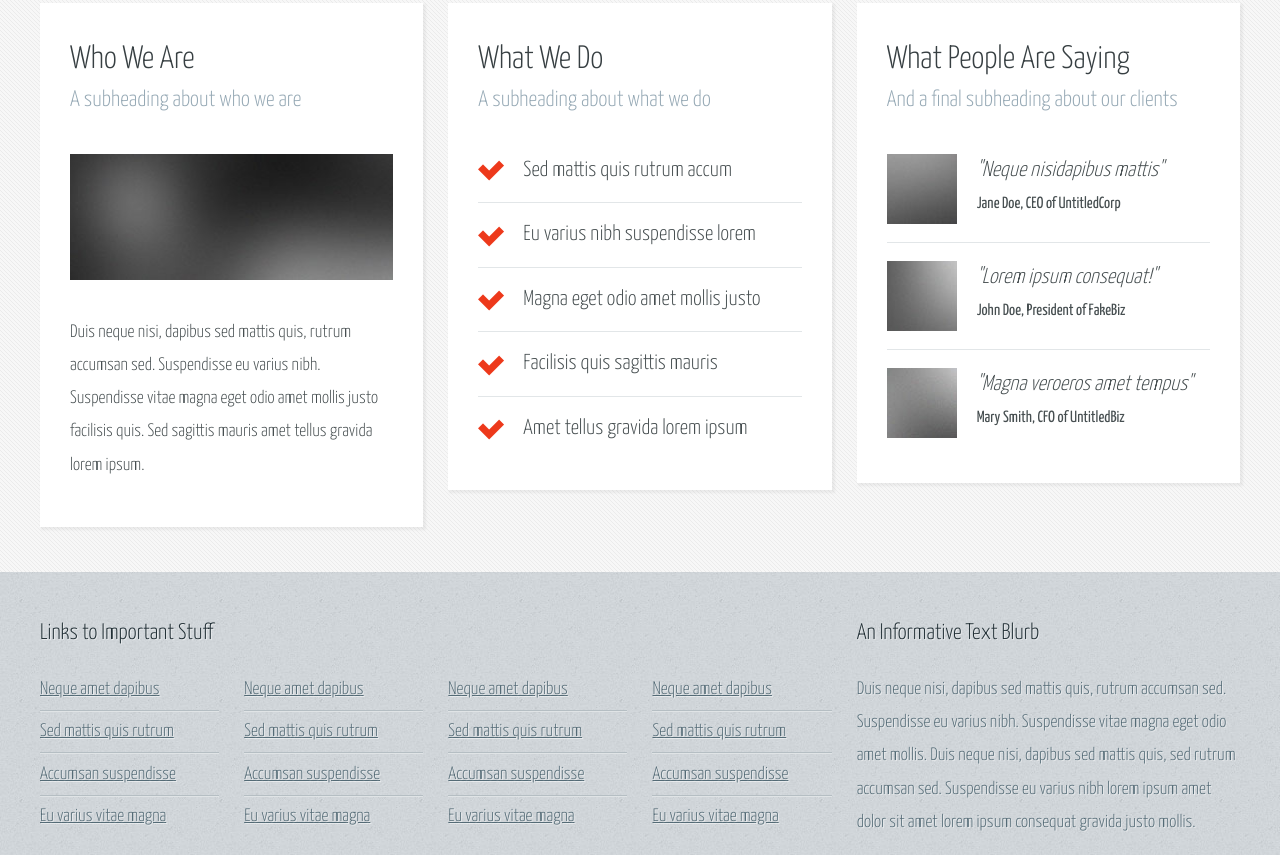
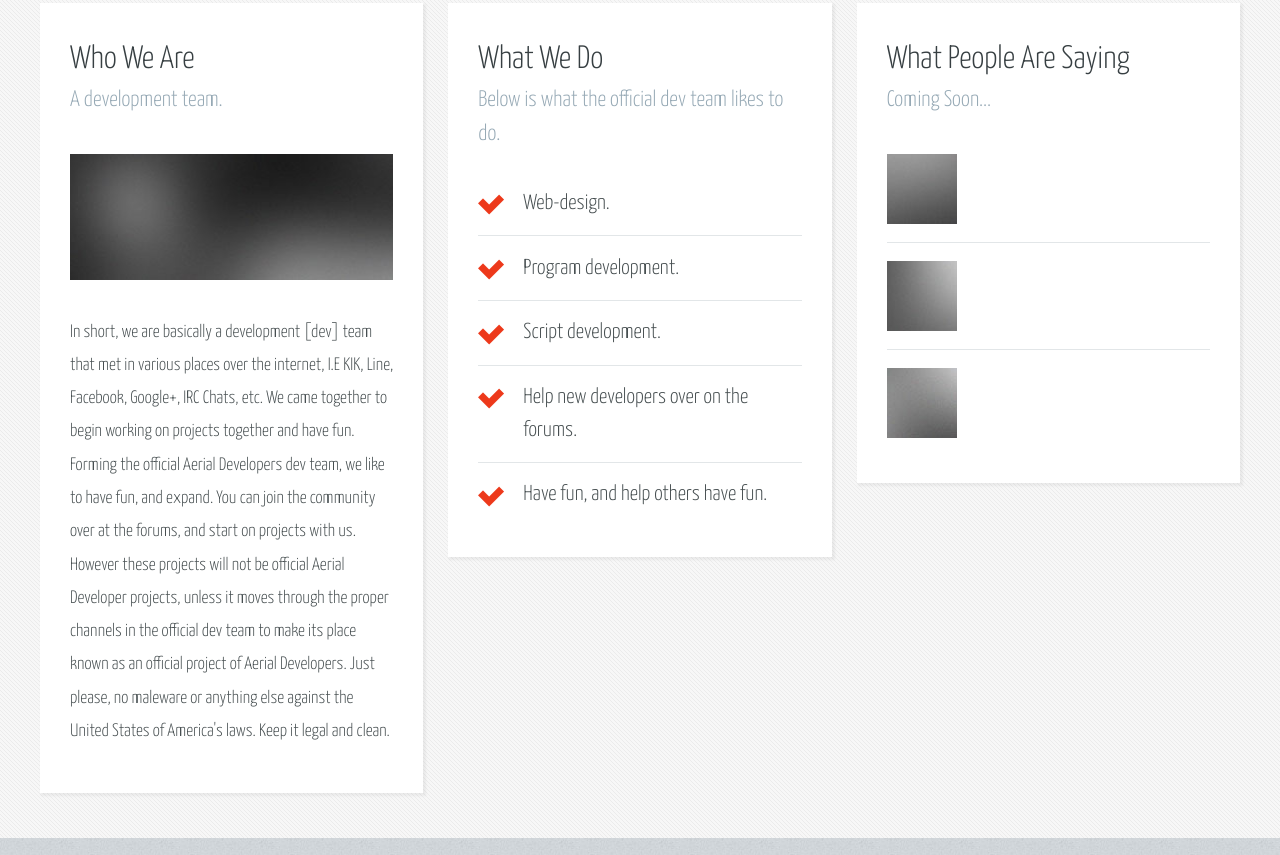
Before and after one commit to AlphaWolfe81/Website, a plain HTML site: page index.html in a window 1280 px wide. Shown: the part 899-1754 px from the top of the page. Drawn offline with Linux system fonts and the light colour scheme.

Commit message:
<(Updated the entire page, need to find some people to fix the "What people are saying" spot.)>

```diff
--- a/index.html
+++ b/index.html
@@ -137,13 +137,20 @@
 										<section>
 											<header>
 												<h2>Who We Are</h2>
-												<h3>A subheading about who we are</h3>
+												<h3>A development team.</h3>
 											</header>
 											<a href="#" class="feature-image"><img src="images/pic05.jpg" alt="" /></a>
 											<p>
-												Duis neque nisi, dapibus sed mattis quis, rutrum accumsan sed.
-												Suspendisse eu varius nibh. Suspendisse vitae magna eget odio amet mollis
-												justo facilisis quis. Sed sagittis mauris amet tellus gravida lorem ipsum.
+												In short, we are basically a development [dev] team that met in various places
+												over the internet, I.E KIK, Line, Facebook, Google+, IRC Chats, etc. We came
+												together to begin working on projects together and have fun. Forming the
+												official Aerial Developers dev team, we like to have fun, and expand.
+												You can join the community over at the forums, and start on projects with us.
+												However these projects will not be official Aerial Developer projects, unless
+												it moves through the proper channels in the official dev team to make its place
+												known as an official project of Aerial Developers. Just please, no maleware or
+												anything else against the United States of America's laws. Keep it legal and
+												clean.
 											</p>
 										</section>
 
@@ -154,14 +161,14 @@
 										<section>
 											<header>
 												<h2>What We Do</h2>
-												<h3>A subheading about what we do</h3>
+												<h3>Below is what the official dev team likes to do.</h3>
 											</header>
 											<ul class="check-list">
-												<li>Sed mattis quis rutrum accum</li>
-												<li>Eu varius nibh suspendisse lorem</li>
-												<li>Magna eget odio amet mollis justo</li>
-												<li>Facilisis quis sagittis mauris</li>
-												<li>Amet tellus gravida lorem ipsum</li>
+												<li>Web-design.</li>
+												<li>Program development.</li>
+												<li>Script development.</li>
+												<li>Help new developers over on the forums.</li>
+												<li>Have fun, and help others have fun.</li>
 											</ul>
 										</section>
 
@@ -172,23 +179,23 @@
 										<section>
 											<header>
 												<h2>What People Are Saying</h2>
-												<h3>And a final subheading about our clients</h3>
+												<h3>Coming Soon...</h3>
 											</header>
 											<ul class="quote-list">
 												<li>
 													<img src="images/pic06.jpg" alt="" />
-													<p>"Neque nisidapibus mattis"</p>
-													<span>Jane Doe, CEO of UntitledCorp</span>
+													<p><!---"Neque nisidapibus mattis"---></p>
+													<span><!---Jane Doe, CEO of UntitledCorp---></span>
 												</li>
 												<li>
 													<img src="images/pic07.jpg" alt="" />
-													<p>"Lorem ipsum consequat!"</p>
-													<span>John Doe, President of FakeBiz</span>
+													<p><!---"Lorem ipsum consequat!"---></p>
+													<span><!---John Doe, President of FakeBiz---></span>
 												</li>
 												<li>
 													<img src="images/pic08.jpg" alt="" />
-													<p>"Magna veroeros amet tempus"</p>
-													<span>Mary Smith, CFO of UntitledBiz</span>
+													<p><!---"Magna veroeros amet tempus"---></p>
+													<span><!---Mary Smith, CFO of UntitledBiz---></span>
 												</li>
 											</ul>
 										</section>
@@ -205,60 +212,12 @@
 						<div class="row">
 							<div class="8u 12u(mobile)">
 
-								<!-- Links -->
-									<section>
-										<h2>Links to Important Stuff</h2>
-										<div>
-											<div class="row">
-												<div class="3u 12u(mobile)">
-													<ul class="link-list last-child">
-														<li><a href="#">Neque amet dapibus</a></li>
-														<li><a href="#">Sed mattis quis rutrum</a></li>
-														<li><a href="#">Accumsan suspendisse</a></li>
-														<li><a href="#">Eu varius vitae magna</a></li>
-													</ul>
-												</div>
-												<div class="3u 12u(mobile)">
-													<ul class="link-list last-child">
-														<li><a href="#">Neque amet dapibus</a></li>
-														<li><a href="#">Sed mattis quis rutrum</a></li>
-														<li><a href="#">Accumsan suspendisse</a></li>
-														<li><a href="#">Eu varius vitae magna</a></li>
-													</ul>
-												</div>
-												<div class="3u 12u(mobile)">
-													<ul class="link-list last-child">
-														<li><a href="#">Neque amet dapibus</a></li>
-														<li><a href="#">Sed mattis quis rutrum</a></li>
-														<li><a href="#">Accumsan suspendisse</a></li>
-														<li><a href="#">Eu varius vitae magna</a></li>
-													</ul>
-												</div>
-												<div class="3u 12u(mobile)">
-													<ul class="link-list last-child">
-														<li><a href="#">Neque amet dapibus</a></li>
-														<li><a href="#">Sed mattis quis rutrum</a></li>
-														<li><a href="#">Accumsan suspendisse</a></li>
-														<li><a href="#">Eu varius vitae magna</a></li>
-													</ul>
-												</div>
-											</div>
-										</div>
-									</section>
+
 
 							</div>
 							<div class="4u 12u(mobile)">
 
-								<!-- Blurb -->
-									<section>
-										<h2>An Informative Text Blurb</h2>
-										<p>
-											Duis neque nisi, dapibus sed mattis quis, rutrum accumsan sed. Suspendisse eu
-											varius nibh. Suspendisse vitae magna eget odio amet mollis. Duis neque nisi,
-											dapibus sed mattis quis, sed rutrum accumsan sed. Suspendisse eu varius nibh
-											lorem ipsum amet dolor sit amet lorem ipsum consequat gravida justo mollis.
-										</p>
-									</section>
+
 
 							</div>
 						</div>
@@ -267,7 +226,7 @@
 
 			<!-- Copyright -->
 				<div id="copyright">
-					&copy; Untitled. All rights reserved. | Design: <a href="http://html5up.net">HTML5 UP</a>
+					&copy; Aerial Developers. All rights reserved. | Design: <a href="http://html5up.net">HTML5 UP</a>
 				</div>
 
 		</div>
```
